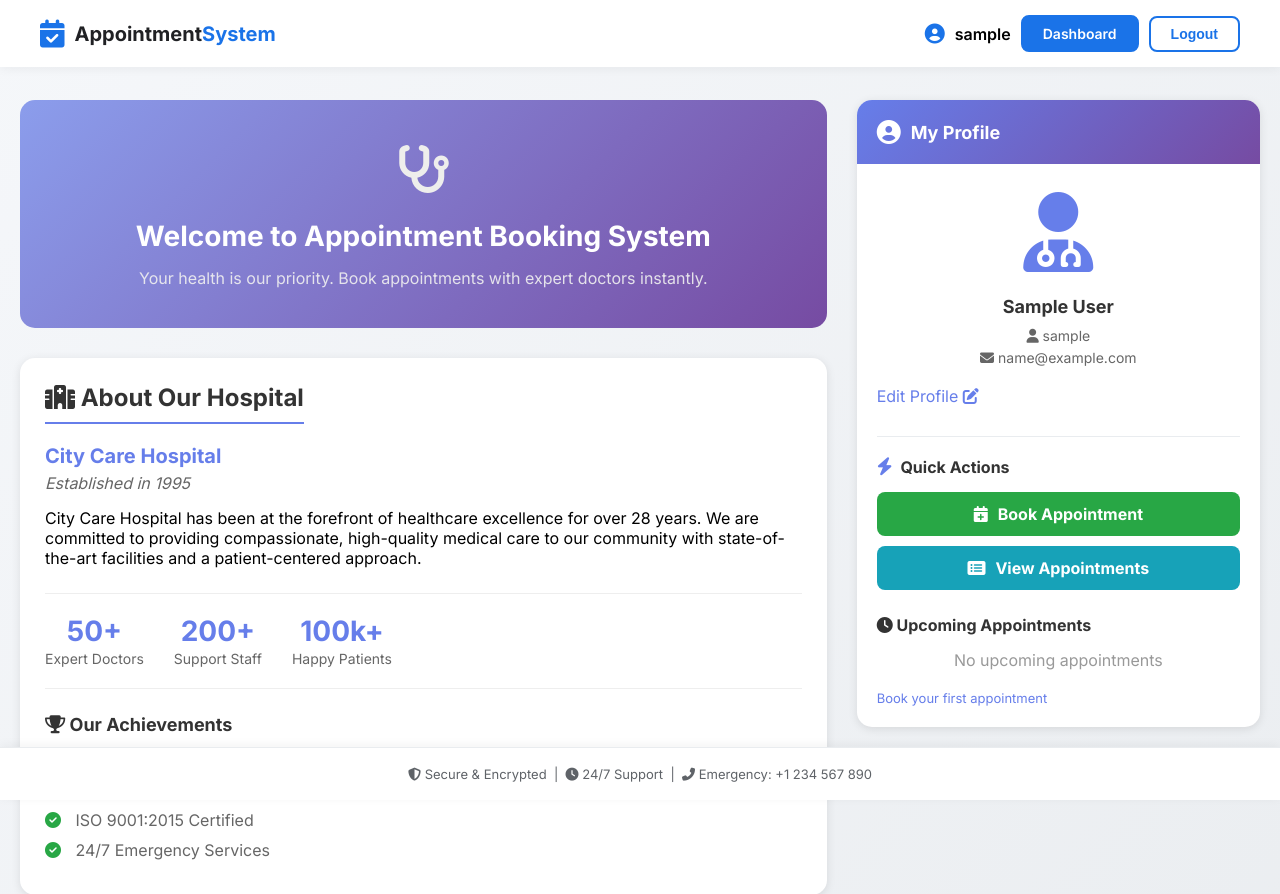
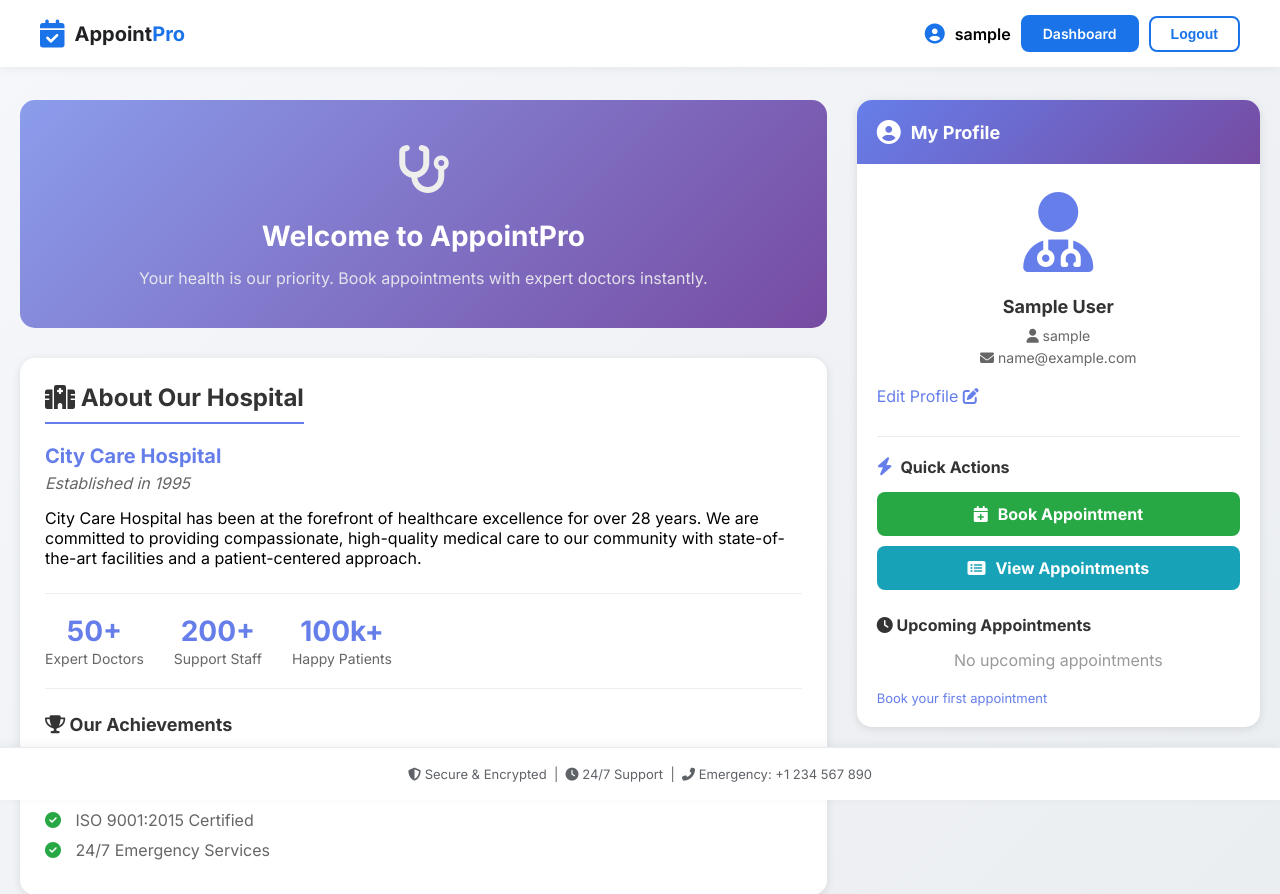
Before and after one commit to samiksha-2702/Appointment-Booking-system, a Django app: page / in a window 1280 px wide. Shown: the top 894 px of the page. Run offline with Django 5.2, Linux system fonts and the light colour scheme; the visitor is signed in with stand-in values (Sample User, id 1); data that the repository does not hold is empty.

Commit message:
Changed name

```diff
--- a/templates/base.html
+++ b/templates/base.html
@@ -192,7 +192,7 @@
     <div class="top-nav">
       <div class="logo">
         <i class="fas fa-calendar-check"></i>
-        <h1>Appointment<span>System</span></h1>
+        <h1>Appoint<span>Pro</span></h1>
       </div>
       <div class="nav-buttons">
         {% if request.user.is_authenticated %}
--- a/templates/dashboard.html
+++ b/templates/dashboard.html
@@ -9,7 +9,7 @@
       <div class="welcome-icon">
         <i class="fas fa-stethoscope"></i>
       </div>
-      <h2>Welcome to Appointment Booking System</h2>
+      <h2>Welcome to AppointPro</h2>
       <p>
         Your health is our priority. Book appointments with expert doctors
         instantly.
--- a/templates/register.html
+++ b/templates/register.html
@@ -136,7 +136,7 @@ button:hover {
 <!-- LEFT SIDE -->
 <div class="left-panel">
     <div class="logo">
-        Appointment System
+        AppointPro
     </div>
     <p>Create your account and manage appointments easily</p>
 </div>
--- a/templates/signin.html
+++ b/templates/signin.html
@@ -128,7 +128,7 @@ button:hover {
 <body>
 
 <div class="left-panel">
-    <h1>Appointment System</h1>
+    <h1>AppointPro</h1>
     <p>Welcome back! Manage your appointments easily</p>
 </div>
 
```
